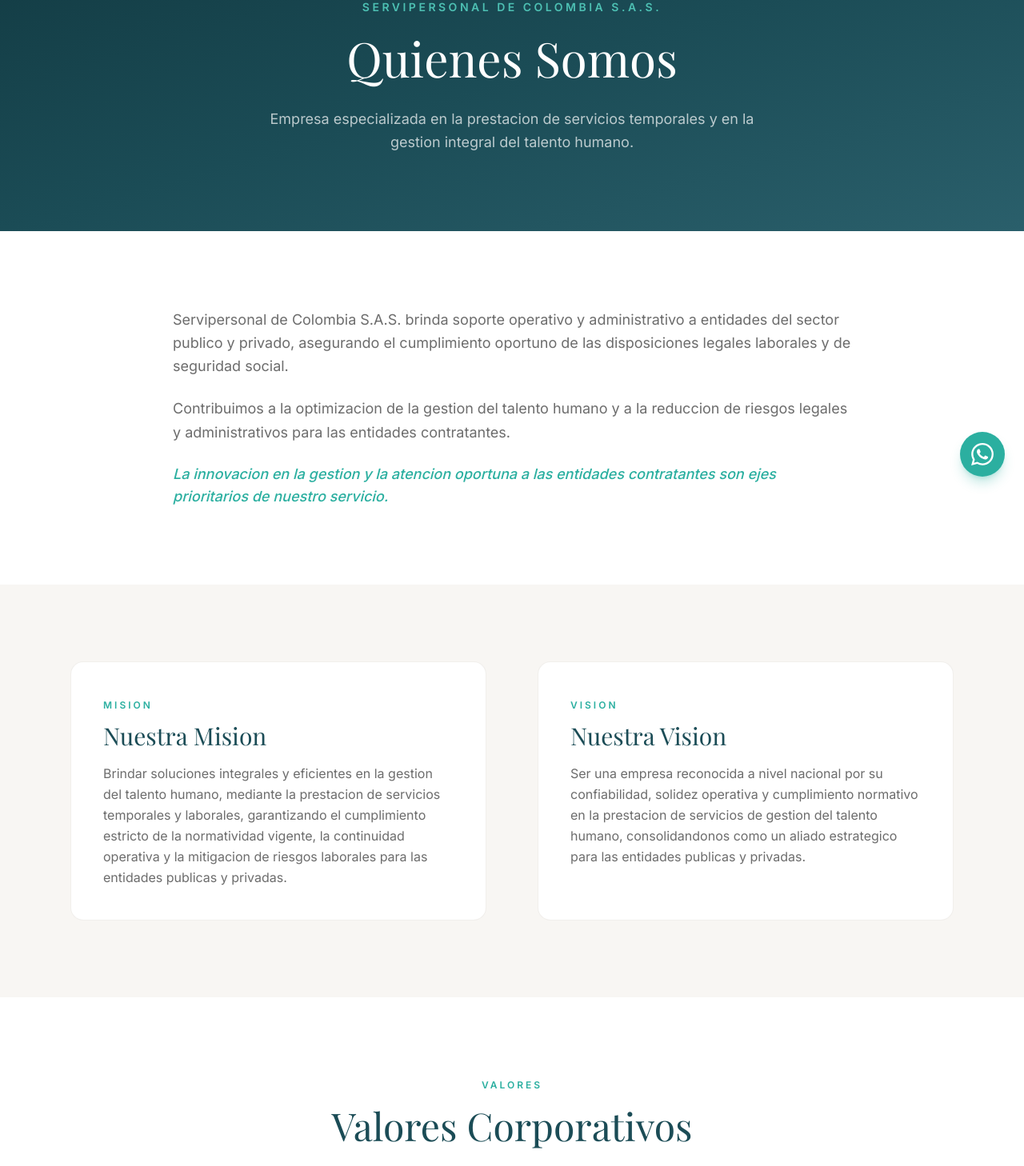
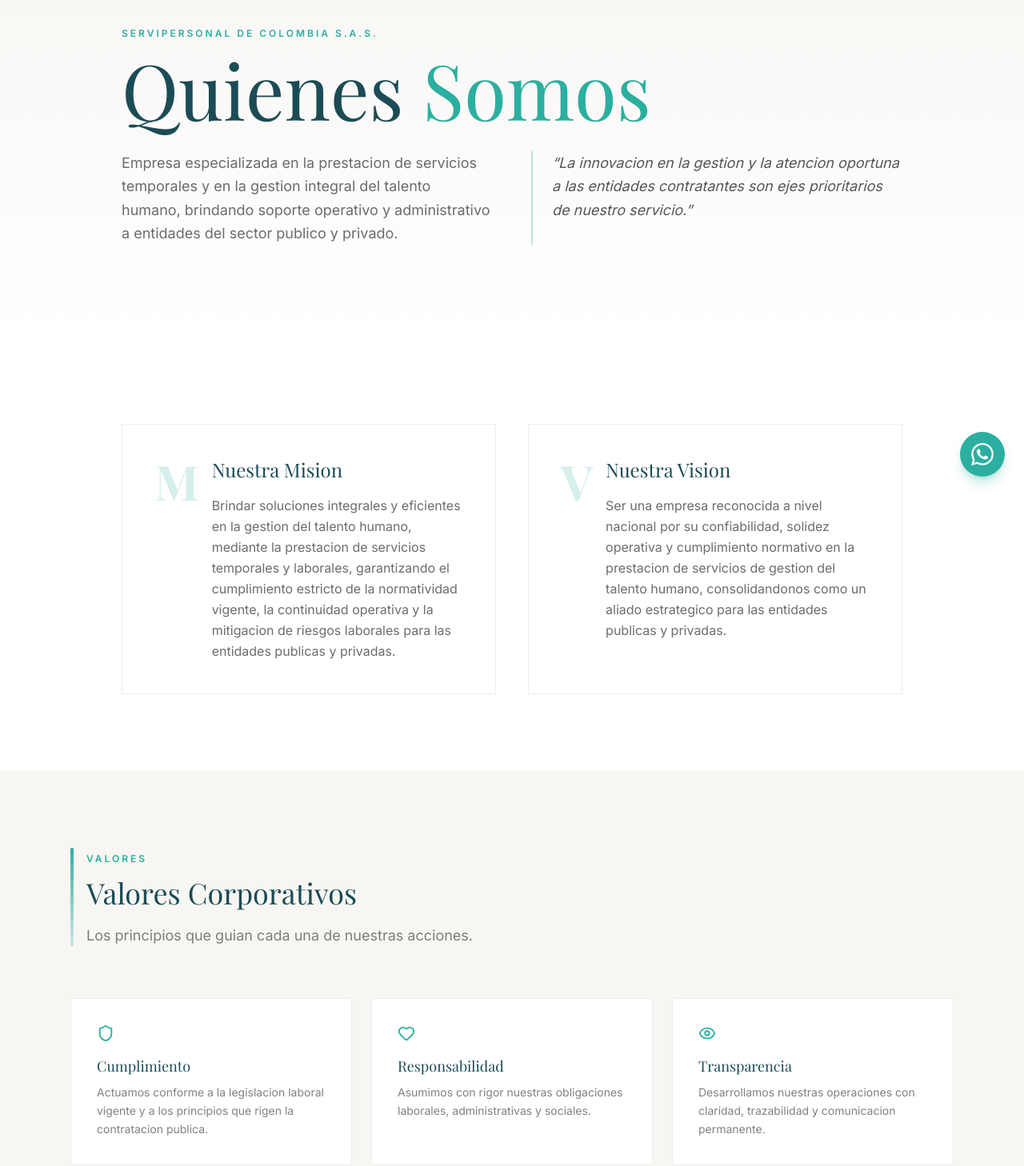
Before and after one commit to servipersonalsas-commits/servipersonal-web, a Next.js app: page /quienes-somos in a window 1280 px wide. Shown: the part 180-1638 px from the top of the page at 80% size. Built offline with nearby package versions, Linux system fonts and the light colour scheme; a web font is replaced by a local one.

Commit message:
refactor: redesign whole site to eliminate AI-generic patterns

```diff
--- a/src/app/quienes-somos/page.tsx
+++ b/src/app/quienes-somos/page.tsx
@@ -1,5 +1,4 @@
 import { Shield, Eye, Heart, TrendingUp, Zap } from "lucide-react";
-import SectionHeading from "@/components/SectionHeading";
 
 const values = [
   {
@@ -32,49 +31,41 @@
 export default function QuienesSomosPage() {
   return (
     <>
-      <section className="py-24 bg-gradient-to-br from-petroleum-dark via-petroleum to-petroleum-light text-white">
-        <div className="max-w-4xl mx-auto px-6 text-center">
-          <span className="inline-block text-turquoise-light text-sm font-semibold uppercase tracking-[0.25em] mb-4">
+      <section className="relative py-24 md:py-32 overflow-hidden">
+        <div className="absolute inset-0 bg-gradient-to-b from-cream to-white" />
+        <div className="relative max-w-5xl mx-auto px-6">
+          <span className="inline-block text-xs font-semibold uppercase tracking-[0.25em] text-turquoise mb-4">
             Servipersonal de Colombia S.A.S.
           </span>
-          <h1 className="font-serif text-5xl md:text-6xl leading-tight mb-6">
-            Quienes Somos
+          <h1 className="font-serif text-6xl md:text-8xl text-petroleum leading-[0.95] mb-8 max-w-3xl">
+            Quienes
+            <span className="text-turquoise"> Somos</span>
           </h1>
-          <p className="text-lg text-white/70 leading-relaxed max-w-2xl mx-auto">
+          <div className="grid md:grid-cols-2 gap-12">
+            <p className="text-lg text-charcoal/70 leading-relaxed">
               Empresa especializada en la prestacion de servicios temporales y en
-            la gestion integral del talento humano.
+              la gestion integral del talento humano, brindando soporte operativo
+              y administrativo a entidades del sector publico y privado.
             </p>
+            <div className="pl-6 border-l-2 border-turquoise/30">
+              <p className="text-lg italic text-charcoal/80 leading-relaxed">
+                &ldquo;La innovacion en la gestion y la atencion oportuna a las
+                entidades contratantes son ejes prioritarios de nuestro
+                servicio.&rdquo;
+              </p>
+            </div>
+          </div>
         </div>
       </section>
 
       <section className="py-24">
-        <div className="max-w-4xl mx-auto px-6">
-          <p className="text-lg text-charcoal/70 leading-relaxed mb-6">
-            Servipersonal de Colombia S.A.S. brinda soporte operativo y
-            administrativo a entidades del sector publico y privado, asegurando
-            el cumplimiento oportuno de las disposiciones legales laborales y de
-            seguridad social.
-          </p>
-          <p className="text-lg text-charcoal/70 leading-relaxed mb-6">
-            Contribuimos a la optimizacion de la gestion del talento humano y a
-            la reduccion de riesgos legales y administrativos para las entidades
-            contratantes.
-          </p>
-          <p className="text-lg italic text-turquoise font-medium">
-            La innovacion en la gestion y la atencion oportuna a las entidades
-            contratantes son ejes prioritarios de nuestro servicio.
-          </p>
-        </div>
-      </section>
-
-      <section className="py-24 bg-cream">
-        <div className="max-w-6xl mx-auto px-6">
-          <div className="grid md:grid-cols-2 gap-16">
-            <div className="p-10 rounded-2xl bg-white border border-stone/60">
-              <span className="inline-block text-xs font-semibold uppercase tracking-[0.25em] text-turquoise mb-3">
-                Mision
-              </span>
-              <h2 className="font-serif text-3xl text-petroleum mb-4">
+        <div className="max-w-5xl mx-auto px-6">
+          <div className="grid md:grid-cols-2 gap-10">
+            <div className="p-10 bg-white border border-stone/60">
+              <div className="flex gap-4">
+                <span className="text-6xl font-serif text-turquoise/20 font-bold leading-none">M</span>
+                <div>
+                  <h2 className="font-serif text-2xl text-petroleum mb-4">
                     Nuestra Mision
                   </h2>
                   <p className="text-charcoal/70 leading-relaxed">
@@ -85,11 +76,13 @@
                     de riesgos laborales para las entidades publicas y privadas.
                   </p>
                 </div>
-            <div className="p-10 rounded-2xl bg-white border border-stone/60">
-              <span className="inline-block text-xs font-semibold uppercase tracking-[0.25em] text-turquoise mb-3">
-                Vision
-              </span>
-              <h2 className="font-serif text-3xl text-petroleum mb-4">
+              </div>
+            </div>
+            <div className="p-10 bg-white border border-stone/60">
+              <div className="flex gap-4">
+                <span className="text-6xl font-serif text-turquoise/20 font-bold leading-none">V</span>
+                <div>
+                  <h2 className="font-serif text-2xl text-petroleum mb-4">
                     Nuestra Vision
                   </h2>
                   <p className="text-charcoal/70 leading-relaxed">
@@ -101,24 +94,35 @@
                 </div>
               </div>
             </div>
+          </div>
+        </div>
       </section>
 
-      <section className="py-24">
+      <section className="py-24 bg-cream">
         <div className="max-w-6xl mx-auto px-6">
-          <SectionHeading
-            label="Valores"
-            title="Valores Corporativos"
-            description="Los principios que guian cada una de nuestras acciones."
-          />
-          <div className="grid md:grid-cols-2 lg:grid-cols-3 gap-6">
+          <div className="max-w-2xl mb-16">
+            <div className="flex gap-4">
+              <div className="w-1 shrink-0 bg-gradient-to-b from-turquoise to-turquoise/20 rounded-full" />
+              <div>
+                <span className="inline-block text-xs font-semibold uppercase tracking-[0.25em] text-turquoise mb-3">
+                  Valores
+                </span>
+                <h2 className="font-serif text-4xl text-petroleum leading-tight">
+                  Valores Corporativos
+                </h2>
+                <p className="mt-4 text-charcoal/60 text-lg leading-relaxed">
+                  Los principios que guian cada una de nuestras acciones.
+                </p>
+              </div>
+            </div>
+          </div>
+          <div className="grid md:grid-cols-3 gap-6">
             {values.map((v) => (
               <div
                 key={v.title}
-                className="p-8 rounded-2xl bg-white border border-stone/60 hover:border-turquoise/30 transition-colors"
+                className="p-8 bg-white border border-stone/60 hover:border-turquoise/30 transition-colors"
               >
-                <div className="w-10 h-10 rounded-lg bg-turquoise/10 flex items-center justify-center mb-4">
-                  <v.icon size={20} className="text-turquoise" />
-                </div>
+                <v.icon size={22} className="text-turquoise mb-4" />
                 <h3 className="font-serif text-lg text-petroleum mb-2">
                   {v.title}
                 </h3>
--- a/src/app/ventajas/page.tsx
+++ b/src/app/ventajas/page.tsx
@@ -1,9 +1,10 @@
 import { DollarSign, Globe, Clock, ShieldCheck } from "lucide-react";
+
 const advantages = [
   {
     icon: DollarSign,
     title: "Reduccion de Costos",
-    desc: "Contribucion a la eficiencia del gasto mediante la optimizacion de los procesos administrativos asociados a la gestion del talento humano. Reduzca costos operativos sin sacrificar calidad.",
+    desc: "Contribucion a la eficiencia del gasto mediante la optimizacion de los procesos administrativos asociados a la gestion del talento humano.",
     details: [
       "Optimizacion de procesos administrativos",
       "Reduccion de carga operativa interna",
@@ -13,7 +14,7 @@
   {
     icon: Globe,
     title: "Agilidad Nacional",
-    desc: "Capacidad operativa a nivel nacional que permite la seleccion oportuna de personal y la cobertura del servicio en todo el pais. Donde nos necesite, alli estamos.",
+    desc: "Capacidad operativa a nivel nacional que permite la seleccion oportuna de personal y la cobertura del servicio en todo el pais.",
     details: [
       "Cobertura en todo el territorio nacional",
       "Seleccion oportuna de personal",
@@ -23,7 +24,7 @@
   {
     icon: Clock,
     title: "Liberacion Operativa",
-    desc: "Gestion integral y oportuna de las afiliaciones al Sistema de Seguridad Social (ARL, EPS, AFP y Cajas de Compensacion), garantizando el cumplimiento de las obligaciones legales.",
+    desc: "Gestion integral y oportuna de las afiliaciones al Sistema de Seguridad Social (ARL, EPS, AFP y Cajas de Compensacion).",
     details: [
       "Afiliacion a seguridad social",
       "Gestion de ARL, EPS, AFP",
@@ -45,32 +46,48 @@
 export default function VentajasPage() {
   return (
     <>
-      <section className="py-24 bg-gradient-to-br from-petroleum-dark via-petroleum to-petroleum-light text-white">
-        <div className="max-w-4xl mx-auto px-6 text-center">
-          <span className="inline-block text-turquoise-light text-sm font-semibold uppercase tracking-[0.25em] mb-4">
-                Beneficios
+      <section className="relative py-24 md:py-28 overflow-hidden">
+        <div className="absolute inset-0 bg-gradient-to-b from-petroleum to-petroleum-dark" />
+        <div className="relative max-w-5xl mx-auto px-6">
+          <span className="inline-block text-xs font-semibold uppercase tracking-[0.25em] text-turquoise-light mb-4">
+            Beneficios
           </span>
-          <h1 className="font-serif text-5xl md:text-6xl leading-tight mb-6">
-            Ventajas Financieras y Operacionales
-          </h1>
-          <p className="text-lg text-white/70 leading-relaxed max-w-2xl mx-auto">
-            Conozca los beneficios de trabajar con Servipersonal de Colombia
-            S.A.S.
-          </p>
+          <div className="flex items-end justify-between gap-8">
+            <div>
+              <h1 className="font-serif text-5xl md:text-7xl text-white leading-[0.95]">
+                Ventajas
+              </h1>
+              <p className="mt-4 text-lg text-white/60 leading-relaxed max-w-lg">
+                Beneficios financieros y operativos que marcan la diferencia
+                para su organizacion.
+              </p>
+            </div>
+            <div className="hidden md:block text-right">
+              <p className="text-7xl font-serif text-white/5 font-bold leading-none">
+                04
+              </p>
+              <p className="text-xs text-white/20 mt-1 uppercase tracking-widest">
+                Pilares
+              </p>
+            </div>
+          </div>
         </div>
       </section>
 
       <section className="py-24">
         <div className="max-w-6xl mx-auto px-6">
-          <div className="space-y-12">
-            {advantages.map((a) => (
+          <div className="space-y-6">
+            {advantages.map((a, i) => (
               <div
                 key={a.title}
-                className="grid md:grid-cols-5 gap-8 p-10 rounded-2xl bg-white border border-stone/60"
+                className="grid md:grid-cols-5 gap-8 p-8 md:p-10 bg-white border border-stone/60"
               >
                 <div className="md:col-span-2">
-                  <div className="w-14 h-14 rounded-2xl bg-turquoise/10 flex items-center justify-center mb-4">
-                    <a.icon size={28} className="text-turquoise" />
+                  <div className="flex items-center gap-3 mb-4">
+                    <span className="text-3xl font-serif text-turquoise/20 font-bold">
+                      {String(i + 1).padStart(2, "0")}
+                    </span>
+                    <a.icon size={22} className="text-turquoise" />
                   </div>
                   <h2 className="font-serif text-3xl text-petroleum mb-3">
                     {a.title}
@@ -86,7 +103,7 @@
                         key={d}
                         className="flex items-center gap-3 text-charcoal/70"
                       >
-                        <span className="w-1.5 h-1.5 rounded-full bg-turquoise shrink-0" />
+                        <span className="w-1.5 h-1.5 bg-turquoise shrink-0" />
                         {d}
                       </li>
                     ))}
--- a/src/components/SectionHeading.tsx
+++ b/src/components/SectionHeading.tsx
@@ -2,16 +2,45 @@
   label,
   title,
   description,
+  align = "center",
 }: {
-  label: string;
+  label?: string;
   title: string;
   description?: string;
+  align?: "center" | "left";
 }) {
+  if (align === "left") {
+    return (
+      <div className="max-w-2xl mb-16">
+        <div className="flex gap-4">
+          <div className="w-1 shrink-0 bg-gradient-to-b from-turquoise to-turquoise/20 rounded-full" />
+          <div>
+            {label && (
+              <span className="inline-block text-xs font-semibold uppercase tracking-[0.25em] text-turquoise mb-3">
+                {label}
+              </span>
+            )}
+            <h2 className="font-serif text-4xl md:text-5xl text-petroleum leading-tight">
+              {title}
+            </h2>
+            {description && (
+              <p className="mt-4 text-charcoal/60 text-lg leading-relaxed">
+                {description}
+              </p>
+            )}
+          </div>
+        </div>
+      </div>
+    );
+  }
+
   return (
     <div className="text-center max-w-2xl mx-auto mb-16">
-      <span className="inline-block text-xs font-semibold uppercase tracking-[0.25em] text-turquoise mb-3">
-        {label}
-      </span>
+      {label && (
+        <span className="inline-block text-xs font-semibold uppercase tracking-[0.25em] text-turquoise mb-3">
+          {label}
+        </span>
+      )}
       <h2 className="font-serif text-4xl md:text-5xl text-petroleum leading-tight">
         {title}
       </h2>
```
Also changed, not shown: src/app/contacto/page.tsx (+62 -50 lines), src/app/page.tsx (+11 -11 lines), src/app/servicios/page.tsx (+62 -37 lines), src/app/trabaja-con-nosotros/page.tsx (+11 -17 lines). Lines whose indentation alone changed are shown as unchanged.
